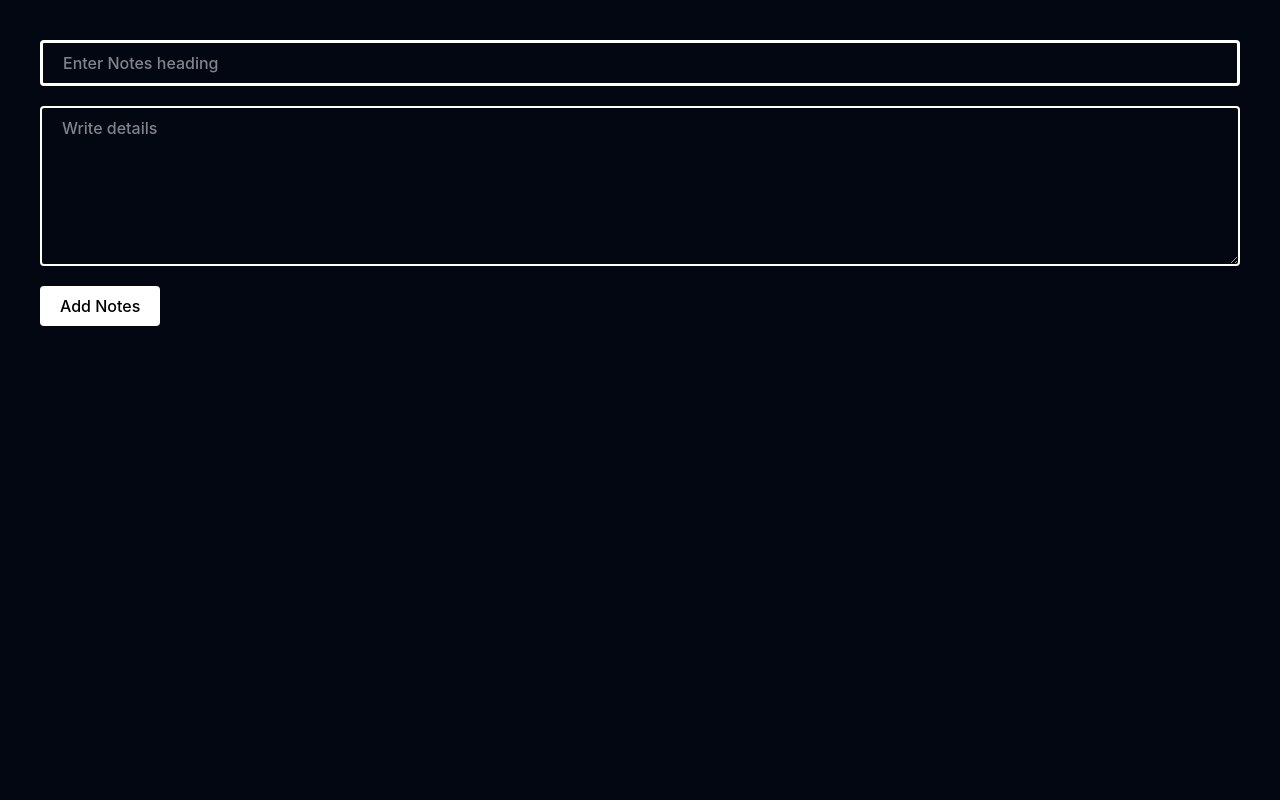
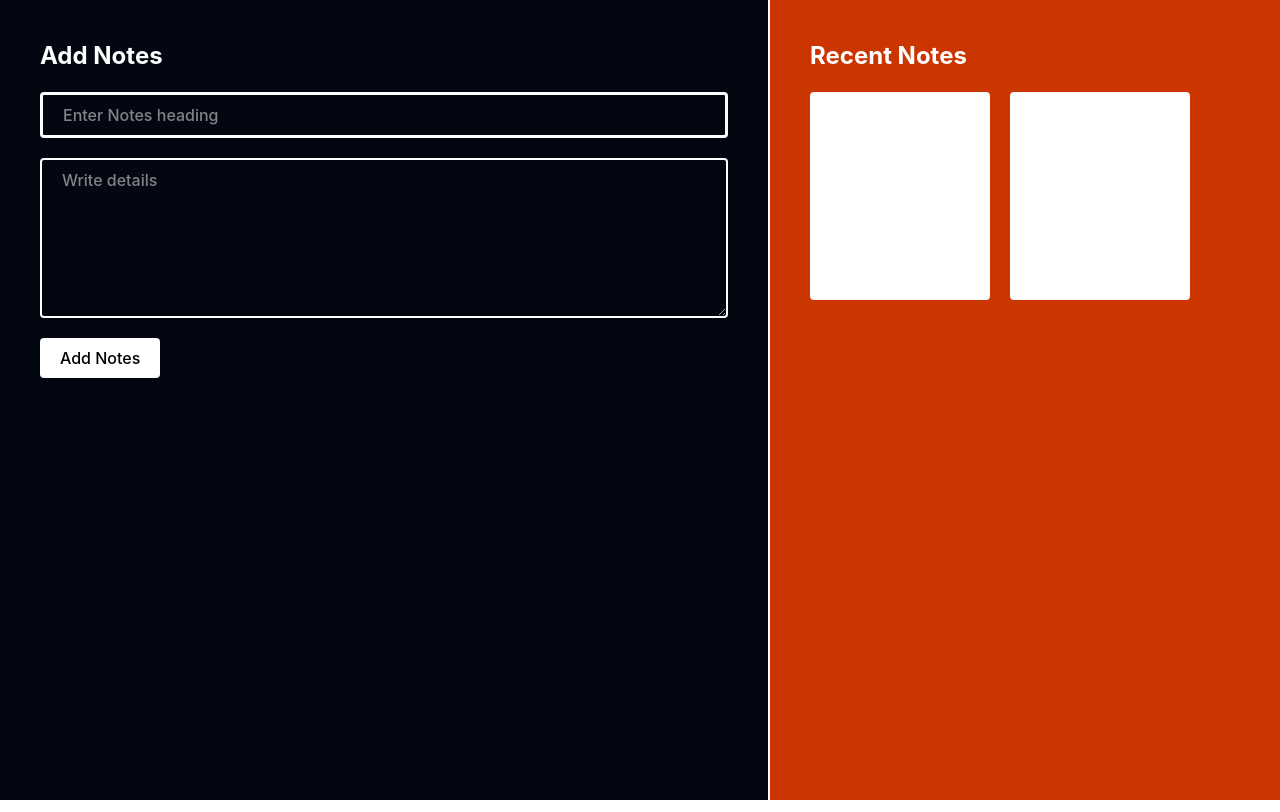
Before and after one commit to Armaan42/reactjs-practice, a React (Vite) app in the folder 13-notes-app-project/: page / in a window 1280 px wide. Built offline with nearby package versions, Linux system fonts and the light colour scheme.

Commit message:
Refactor App component to implement state management for title and details inputs

```diff
--- a/13-notes-app-project/src/App.jsx
+++ b/13-notes-app-project/src/App.jsx
@@ -1,21 +1,44 @@
-import React from 'react'
+import React, { useState } from 'react'
 
 const App = () => {
 
+  const [title, settitle] = useState('')
+  const [details, setDetails] = useState('')
+
   const submitHandler = (e) => {
     e.preventDefault()
-    console.log('Form Submitted');
+    console.log(title);
+
+    settitle('')
   }
 
   return (
-    <div className='h-screen bg-gray-950 text-white'>
-      <form onSubmit={(e) => {
+    <div className='h-screen lg:flex bg-gray-950 text-white'>
+
+      <form  onSubmit={(e) => {
         submitHandler(e)
-      }} className='flex justify-between items-start p-10 gap-5 flex-col'>
-          <input className='w-full font-medium px-5 py-2 border-3 rounded outline-none ' type="text" placeholder='Enter Notes heading' />
-          <textarea className='w-full px-5 py-2 border-2 rounded h-40 font-medium outline-none' type="text" placeholder='Write details'/>
+      }} className='flex items-start gap-5 flex-col p-10 lg:w-3/5'>
+        <h1 className='text-2xl font-bold'>Add Notes</h1>
+
+          <input className='w-full font-medium px-5 py-2 border-3 rounded outline-none ' type="text" placeholder='Enter Notes heading' value={title} onChange={(e) => {
+            settitle(e.target.value)
+          }}/>
+
+          <textarea className='w-full px-5 py-2 border-2 rounded h-40 font-medium outline-none' type="text" placeholder='Write details' value={details} onChange={(e) => {
+            setDetails(e.target.value)
+          }} />
+
           <button className='bg-white font-medium text-black px-5 py-2 rounded outline-none' >Add Notes</button>
       </form>
+
+      <div className='p-10 bg-orange-700 lg:border-l-2 lg:w-2/5 gap-10'>
+        <h1 className='text-2xl font-bold'>Recent Notes</h1>
+          <div className='flex flex-wrap gap-5 mt-5 overflow-auto h-full' >
+            <div className="h-52 w-45 rounded bg-white"></div>
+            <div className="h-52 w-45 rounded bg-white"></div>
+          </div>
+      </div>
+
     </div>
   )
 }
```
